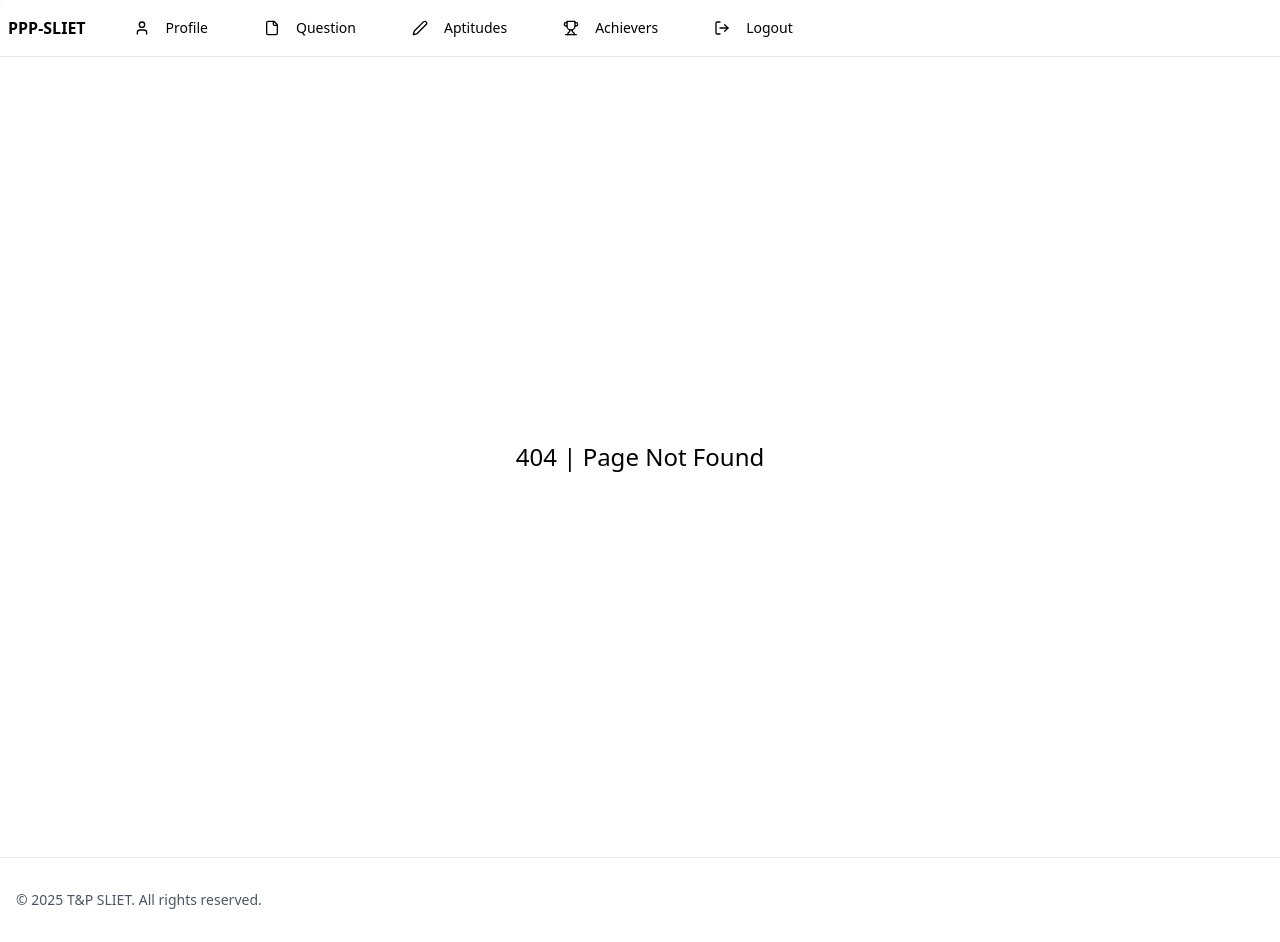
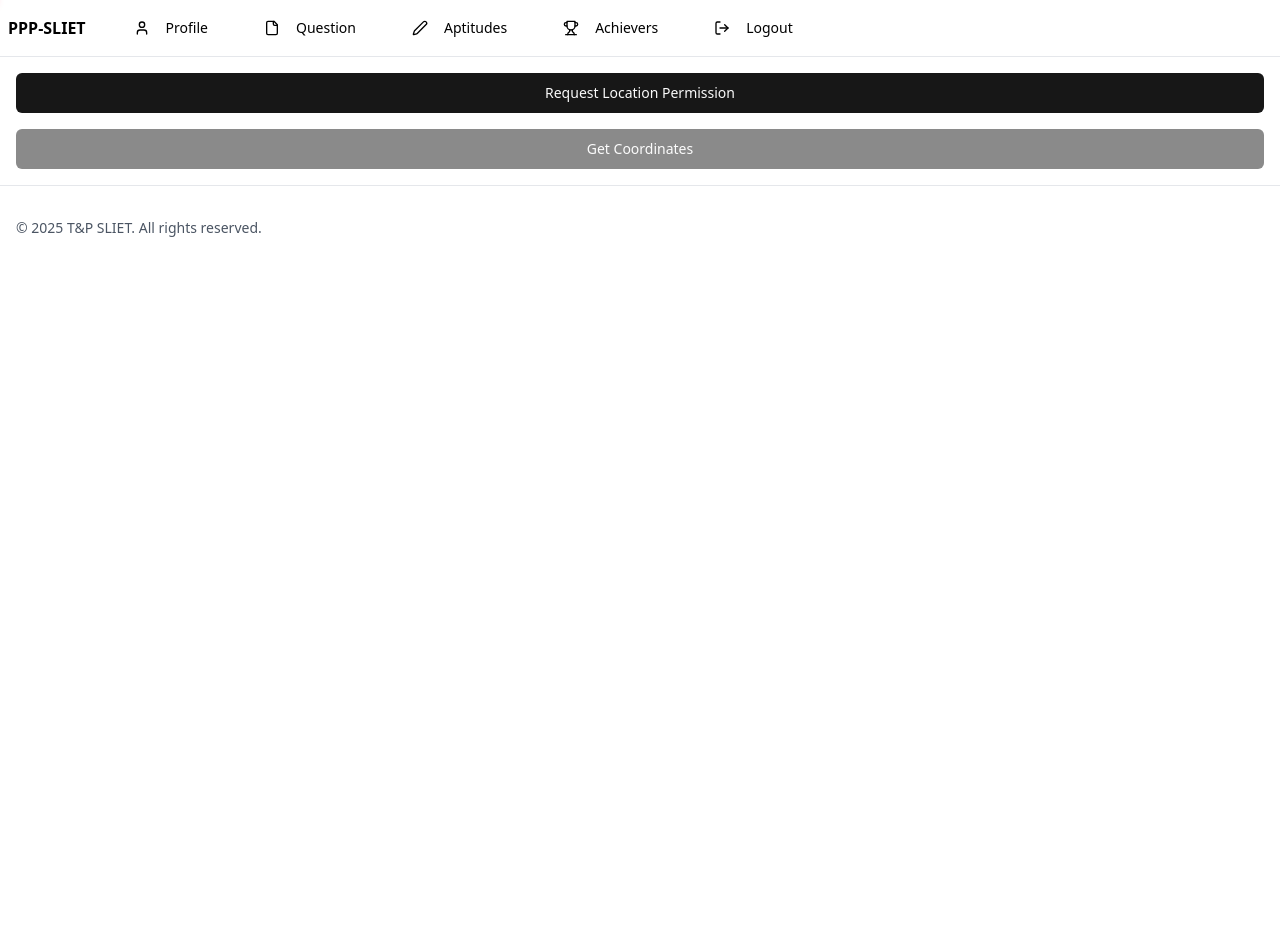
Before and after one commit to aphsavii/ppp-client, a React (Vite) app: page /geo in a window 1280 px wide. Before the commit this address had no page. After the commit the page ends 800 px from the top, so only its background shows below. Built offline with nearby package versions, Linux system fonts and the light colour scheme; sample sign-in values are in the browser's storage.

Commit message:
testing geolocation

```diff
--- /dev/null
+++ b/src/components/GeoLocation/index.tsx
@@ -0,0 +1,88 @@
+import React, { useState } from 'react';
+import { Button } from '@/shadcn/ui/button';
+import { Alert, AlertDescription } from '@/shadcn/ui/alert';
+import { AlertCircle } from 'lucide-react';
+
+interface Coordinates {
+  latitude: number;
+  longitude: number;
+}
+
+const GeolocationComponent: React.FC = () => {
+  const [locationPermission, setLocationPermission] = useState<boolean>(false);
+  const [coordinates, setCoordinates] = useState<Coordinates | null>(null);
+  const [error, setError] = useState<string | null>(null);
+
+  const requestLocationPermission = () => {
+    if ('geolocation' in navigator) {
+      navigator.geolocation.getCurrentPosition(
+        () => {
+          setLocationPermission(true);
+          setError(null);
+        },
+        (err) => {
+          setError(err.message);
+          setLocationPermission(false);
+        }
+      );
+    } else {
+      setError('Geolocation is not supported by this browser');
+    }
+  };
+
+  const getCoordinates = () => {
+    if (locationPermission) {
+      navigator.geolocation.getCurrentPosition(
+        (position) => {
+          setCoordinates({
+            latitude: position.coords.latitude,
+            longitude: position.coords.longitude
+          });
+          setError(null);
+        },
+        (err) => {
+          setError(err.message);
+          setCoordinates(null);
+        }
+      );
+    } else {
+      setError('Location permission not granted');
+    }
+  };
+
+  return (
+    <div className="space-y-4 p-4">
+      <Button
+        onClick={requestLocationPermission}
+        className="w-full"
+        variant={locationPermission ? "outline" : "default"}
+      >
+        {locationPermission ? 'Permission Granted' : 'Request Location Permission'}
+      </Button>
+
+      <Button
+        onClick={getCoordinates}
+        disabled={!locationPermission}
+        className="w-full"
+      >
+        Get Coordinates
+      </Button>
+
+      {coordinates && (
+        <div className="bg-gray-100 p-4 rounded">
+          <p>Latitude: {coordinates.latitude.toFixed(6)}</p>
+          <p>Longitude: {coordinates.longitude.toFixed(6)}</p>
+        </div>
+      )}
+
+      {error && (
+        <Alert variant="destructive">
+          <AlertCircle className="h-4 w-4" />
+          <AlertDescription>{error}</AlertDescription>
+        </Alert>
+      )}
+    </div>
+  );
+};
+
+export default GeolocationComponent;
--- a/src/routes.tsx
+++ b/src/routes.tsx
@@ -13,6 +13,7 @@ import PageNotFound from "./pages/PageNotFound";
 // import AptitudeResult from "./pages/Aptitude/AptitudeResult";
 // import Aptitudes from "./pages/Aptitude/Aptitudes";
 // import ForgotPass from "./pages/Login/ForgotPass";
+import GeolocationComponent from './components/GeoLocation/index';
 
 //  import lazily
 
@@ -25,6 +26,7 @@ const Aptitudes = React.lazy(() => import("./pages/Aptitude/Aptitudes"));
 const ForgotPass = React.lazy(() => import("./pages/Login/ForgotPass"));
 const UserDashboard = React.lazy(() => import('./pages/UserDashboard/UserDashboard'));
 const HallOfFame = React.lazy(() => import('./pages/HallOfFame/index'));
+const GeolocationComponent = React.lazy(() => import('./components/GeoLocation/index'));
 
 const Routes = createRoutesFromElements(
   <Route path="/" element={<Layout />}>
@@ -45,6 +47,7 @@ const Routes = createRoutesFromElements(
     <Route path="/aptitude/response/:id" element={<AptitudeResult />} />
     <Route path="/user/dashboard" element={<UserDashboard />} />
     <Route path="/hall-of-fame" element={<HallOfFame />} />
+    <Route path="/geo" element={<GeolocationComponent />} />
 
 
     {/* {404 Route} */}
```
